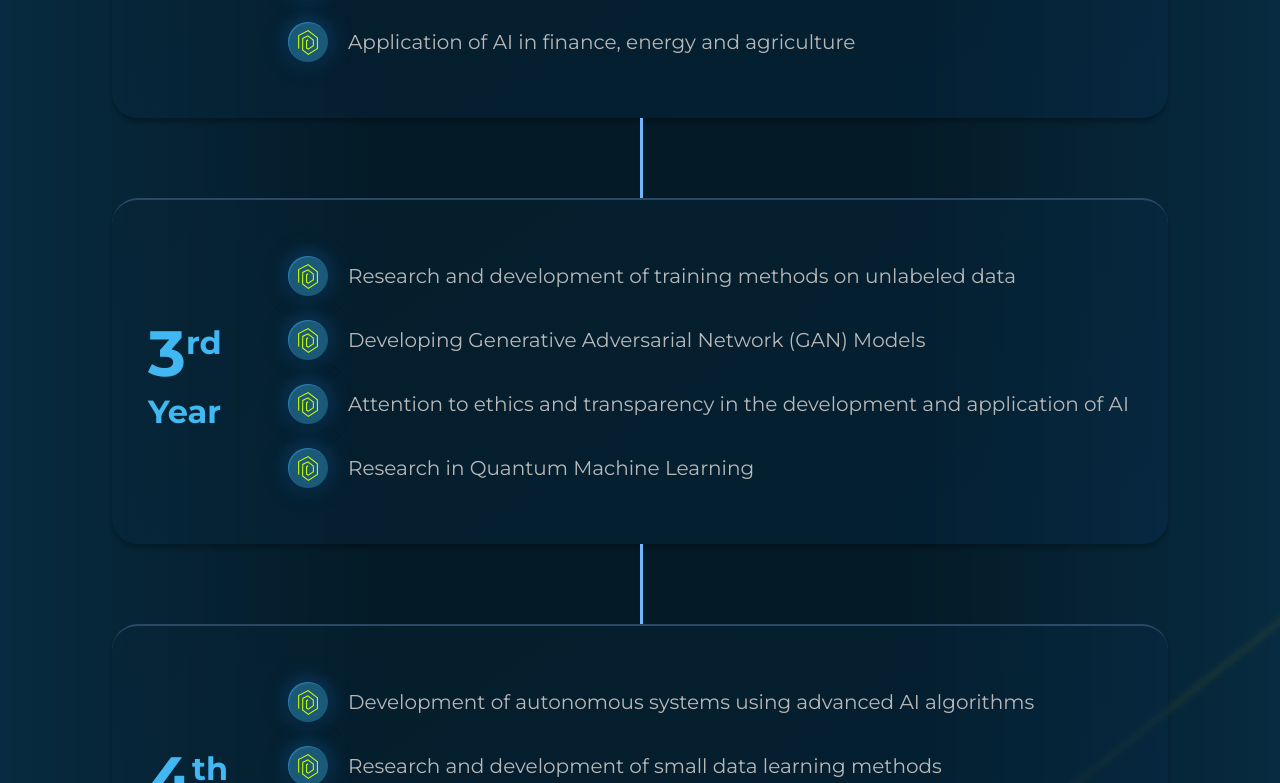
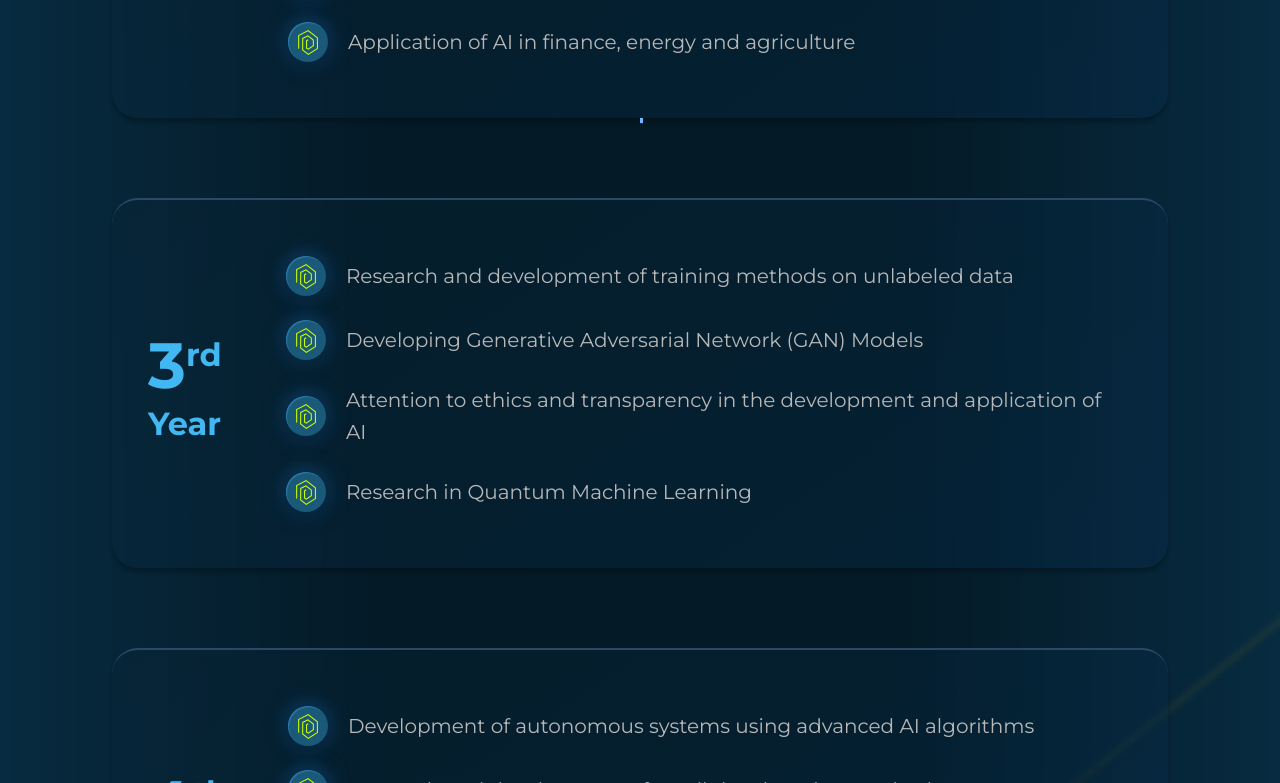
Before and after one commit to TheMacroeconomicDao/gyber-social-platform, a Next.js app: page /aic in a window 1280 px wide. Shown: the part 2897-3680 px from the top of the page. Built offline with nearby package versions, Linux system fonts and the light colour scheme; a web font is replaced by a local one.

Commit message:
animate technical roadmap

```diff
--- a/src/entities/TechnicalRoadmap/ui/card/Card.tsx
+++ b/src/entities/TechnicalRoadmap/ui/card/Card.tsx
@@ -1,7 +1,8 @@
+'use client'
 import cls from './Card.module.scss'
 import {CardItem, CardItemProps} from '../cardItem/CardItem'
 import { RoadLine } from '../roadline/roadline';
-
+import {motion, Variants} from 'framer-motion'
 interface CardProps {
     id: number;
     items: CardItemProps[]
@@ -17,9 +18,32 @@ const suffix = new Map(
     ]
 );
 
+const cardVariants: Variants = {
+    initialLaptop: {
+        y: 50,
+        opacity: 0,
+    },
+    viewLaptop: {
+        y: 0,
+        opacity: 1,
+        transition: {
+            type: "spring",
+            bounce: 0.2,
+            duration: 1.7,
+        },
+    },
+}
+
+
 export const Card = ({id, items}: CardProps) => {
     return (
-        <div className={cls.Card}>
+        <motion.div
+        initial={'initialLaptop' }
+        whileInView={'viewLaptop'}
+        variants={cardVariants}
+        viewport={{ once: true, amount: 0.5 }}
+
+        className={cls.Card}>
             <div className={cls.StageWrapper}>
                 <h3>{id}<sup>{suffix.has(id) ? suffix.get(id): 'th'}</sup></h3>
                 <span>Year</span>
@@ -28,6 +52,6 @@ export const Card = ({id, items}: CardProps) => {
                 {items.map((item, index) => <CardItem key={index} title={item.title} status={item.status}/>)}
             </div>
             {id !== 5 &&<RoadLine className={cls.Line}/>}
-        </div>
+        </motion.div>
     )
 }
--- a/src/entities/TechnicalRoadmap/ui/roadline/roadline.tsx
+++ b/src/entities/TechnicalRoadmap/ui/roadline/roadline.tsx
@@ -1,11 +1,20 @@
 "use client";
 import { useMediaQuery } from "@/shared/hooks/mediaQuery/useMediaQuery";
 import { SVGProps } from "react";
+import { motion, useScroll } from "framer-motion";
+import { useRef } from "react";
 
 const RoadLine = (props: SVGProps<SVGSVGElement>) => {
     const isLaptop = useMediaQuery("(max-width: 1280px)");
+    const ref = useRef(null);
+
+    const { scrollYProgress } = useScroll({
+        target: ref,
+        offset: ["1 0.6", "0 0"],
+    });
+
     return (
-    <>
+        <div ref={ref}>
             {(!isLaptop || isLaptop === undefined) && (
                 <svg
                     {...props}
@@ -15,10 +24,12 @@ const RoadLine = (props: SVGProps<SVGSVGElement>) => {
                     fill="none"
                     xmlns="http://www.w3.org/2000/svg"
                 >
-          <path
+                    <motion.path
                         d="M1171.17 2.80078H1228.54L1282 71.1539V125.185V162.201L1228.54 230.554H1182.21H1135.88H56.25L2 311.924V408.756L55.6667 485.762L115.167 485.801"
                         stroke="#71B7FF"
                         strokeWidth="4"
+                        pathLength="1"
+                        style={{ pathLength: scrollYProgress }}
                     />
                 </svg>
             )}
@@ -31,11 +42,19 @@ const RoadLine = (props: SVGProps<SVGSVGElement>) => {
                     fill="none"
                     xmlns="http://www.w3.org/2000/svg"
                 >
-          <line x1="0" y1="0" x2="0" y2="80" stroke="#71B7FF" strokeWidth="6" />
+                    <motion.line
+                        x1="0"
+                        y1="0"
+                        x2="0"
+                        y2="80"
+                        stroke="#71B7FF"
+                        strokeWidth="6"
+                        pathLength="1"
+                        style={{ pathLength: scrollYProgress }}
+                    />
                 </svg>
             )}
-
-    </>
+        </div>
     );
 };
 
--- a/src/widgets/PartnerSection/PartnerSection.tsx
+++ b/src/widgets/PartnerSection/PartnerSection.tsx
@@ -54,7 +54,7 @@ export const PartnerSection = ({
                                 duration: 1,
                             },
                         }}
-                        viewport={{once:true, amount: 0.2 }}
+                        viewport={{once:true, amount: 'all' }}
                         className={cls.textContent}
                     >
                         {children}
```
Also changed, not shown: src/entities/TechnicalRoadmap/ui/technicalRoadmap/TechnicalRoadmap.tsx (+7 -8 lines). Lines whose indentation alone changed are shown as unchanged.
